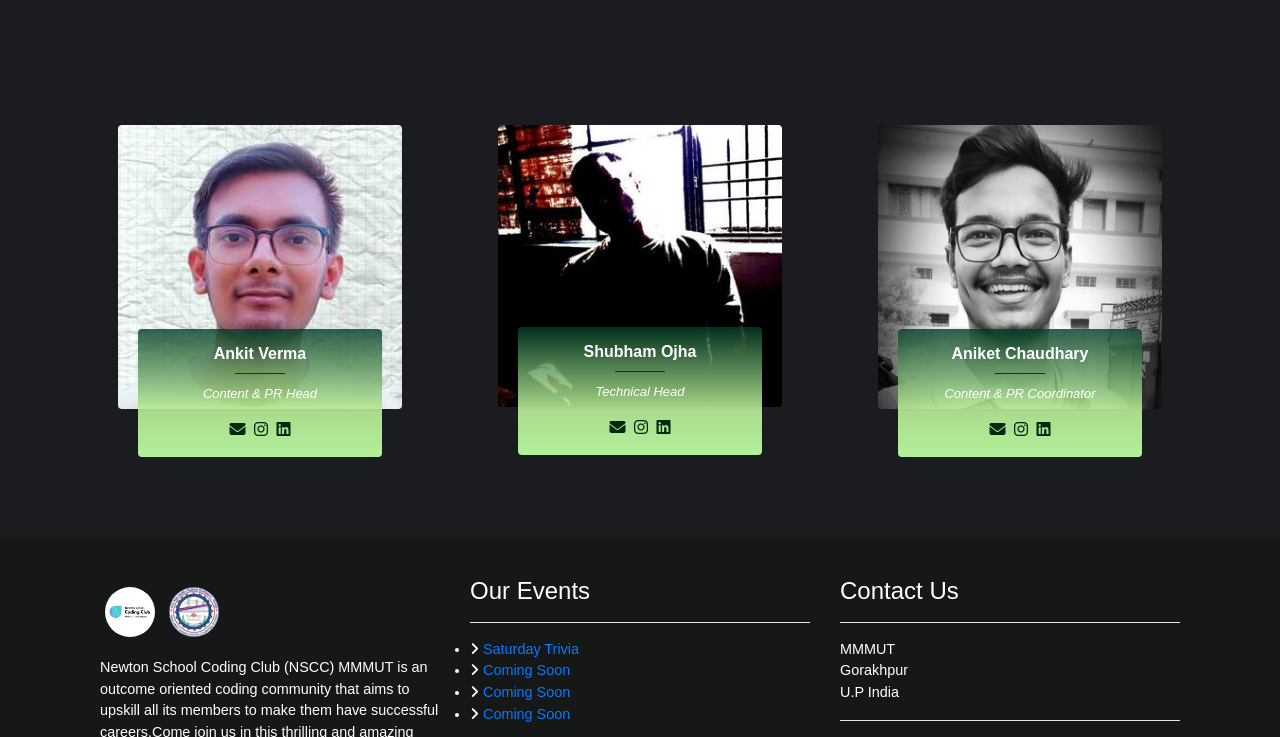
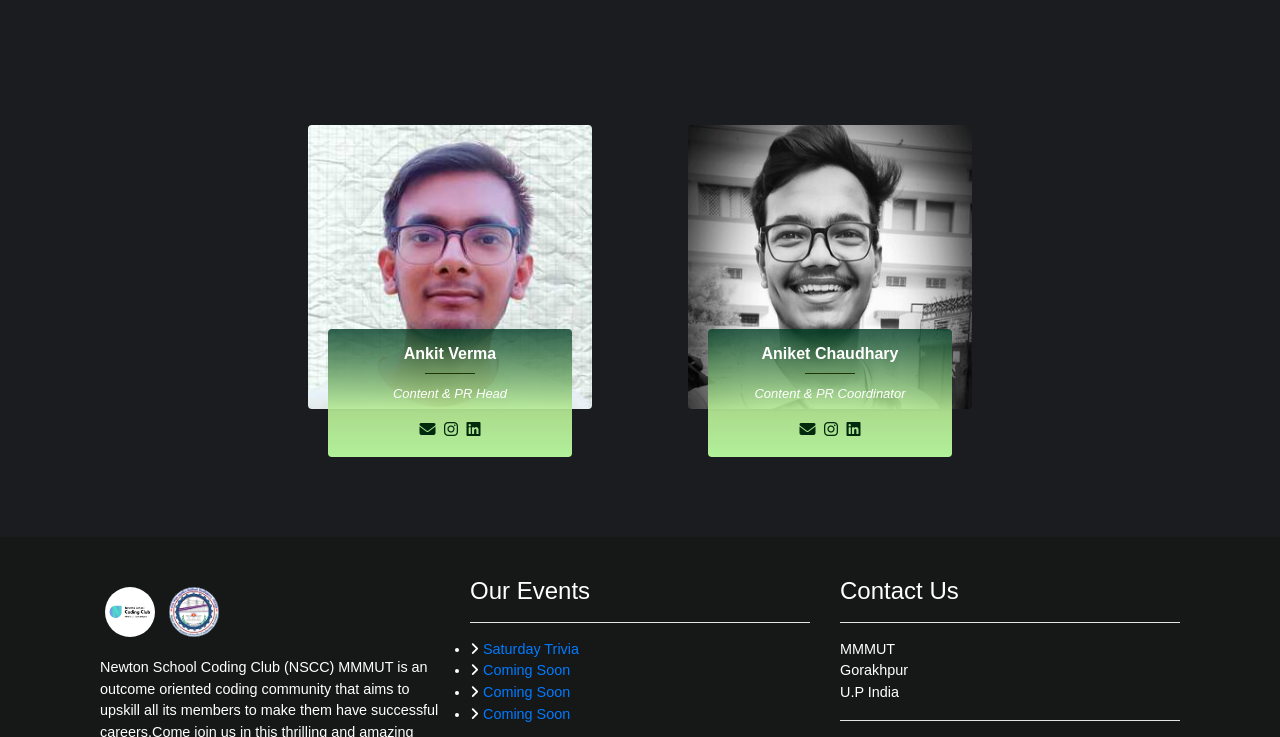
Before and after one commit to TusharKesarwani/NSCC, a plain HTML site: page index.html in a window 1280 px wide. Shown: the part 2088-2825 px from the top of the page. Drawn offline with nearby package versions, Linux system fonts and the light colour scheme.

Commit message:
edited photo

```diff
--- a/index.html
+++ b/index.html
@@ -148,7 +148,7 @@
                 <div class="col-lg-4 col-md-6 p-5" data-aos="flip-right" data-aos-duration="1000">
                     <div class="team-1">
                         <div class="pic">
-                            <img src="img/atul_profile.jpeg" class="img-fluid" alt="Atul Profile" />
+                            <img src="img/atul_profile.png" class="img-fluid" alt="Atul Profile" />
                         </div>
                         <div class="team-info">
                             <h4>Atul Kumar</h4>
@@ -191,28 +191,7 @@
                     </div>
                 </div>
 
-                <div class="col-lg-4 col-md-6 p-5" data-aos="flip-right" data-aos-duration="1000">
-                    <div class="team-1">
-                        <div class="pic">
-                            <img src="img/shubham_profile.jpeg" class="img-fluid" alt="Shivam Profile" />
-                        </div>
-                        <div class="team-info">
-                            <h4>Shubham Ojha</h4>
-                            <span>Technical Head</span>
-                            <div class="social">
-                                <a href="mailto:shubhamojha4444@gmail.com" target="_blank">
-                                    <i class="fa-solid fa-envelope"></i>
-                                </a>
-                                <a href="#" target="_blank">
-                                    <i class="fab fa-instagram"></i>
-                                </a>
-                                <a href="#" target="_blank">
-                                    <i class="fab fa-linkedin"></i>
-                                </a>
-                            </div>
-                        </div>
-                    </div>
-                </div>
+
 
                 <div class="col-lg-4 col-md-6 p-5" data-aos="flip-right" data-aos-duration="1000">
                     <div class="team-1">
```
Also changed, not shown: img/atul_profile.jpeg (deleted), img/atul_profile.png (added).
